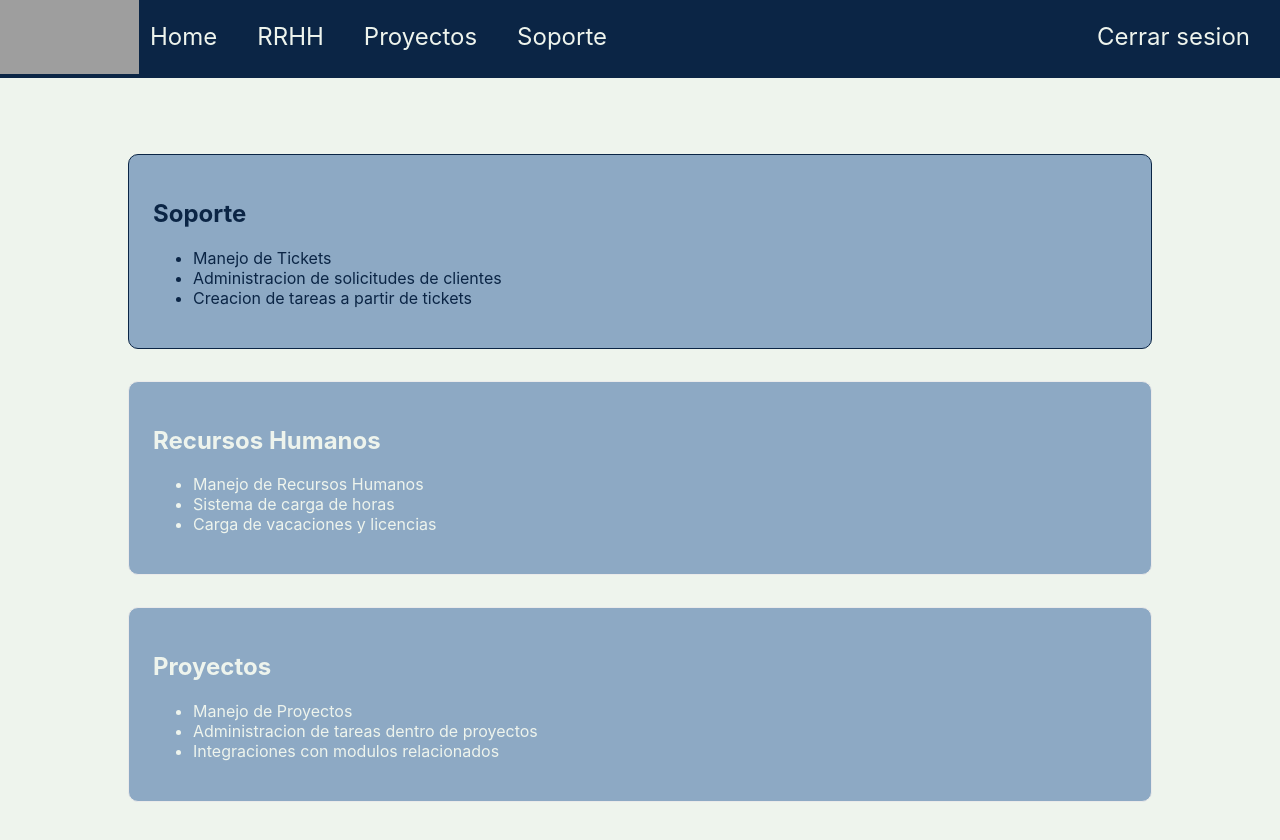
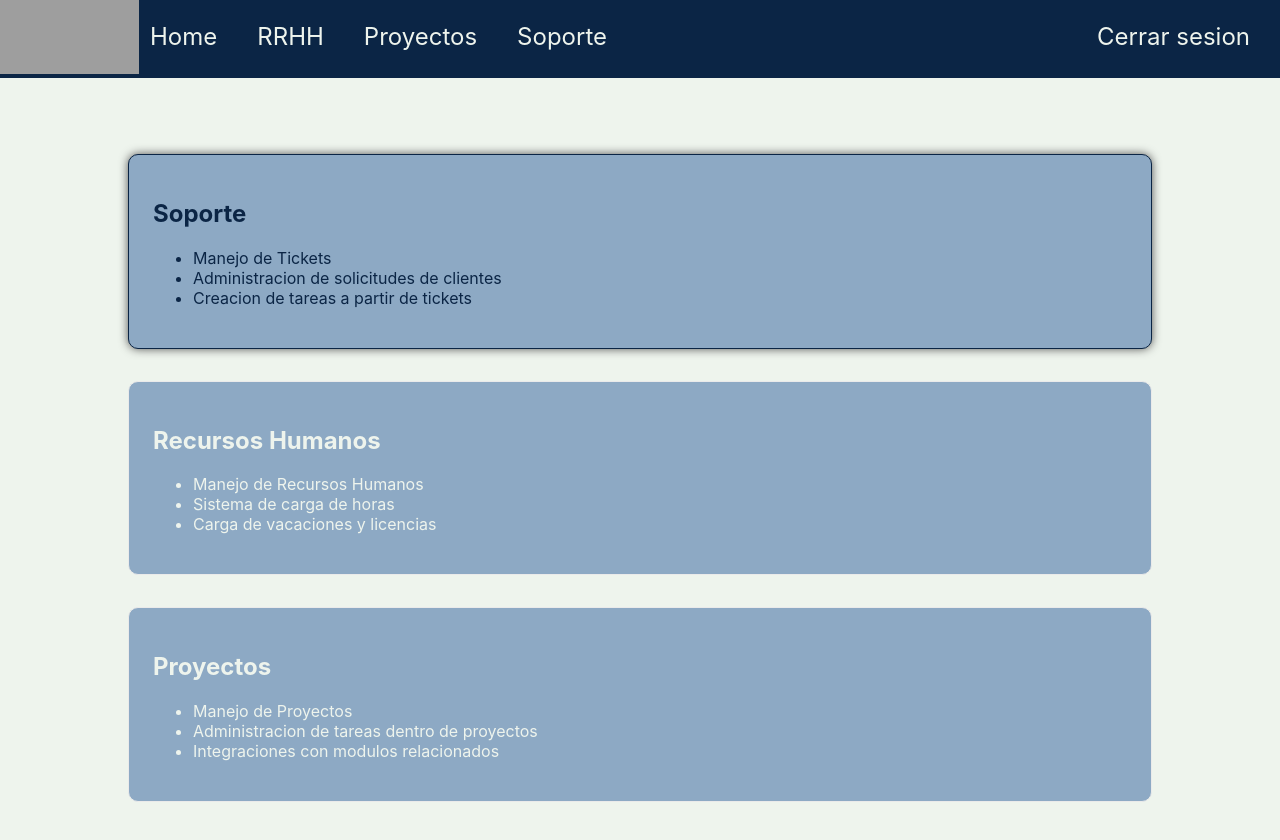
Before and after one commit to BrunoPasca/tribu_2_2022_2c, a Next.js app: page / in a window 1280 px wide. In both pictures the pointer is over the link 640 px from the left and 251 px from the top of the page. Shown: the top 840 px of the page. Built offline with nearby package versions, Linux system fonts and the light colour scheme; grey boxes are pictures that could not be loaded.

Commit message:
box shadow is great

```diff
--- a/styles/Home.module.css
+++ b/styles/Home.module.css
@@ -93,6 +93,8 @@
 .card:active {
   color: #0B2545;
   border-color: #0B2545;
+  box-shadow: 0px 0px 10px rgb(82, 82, 82);
+
 }
 
 .card h2 {
```
